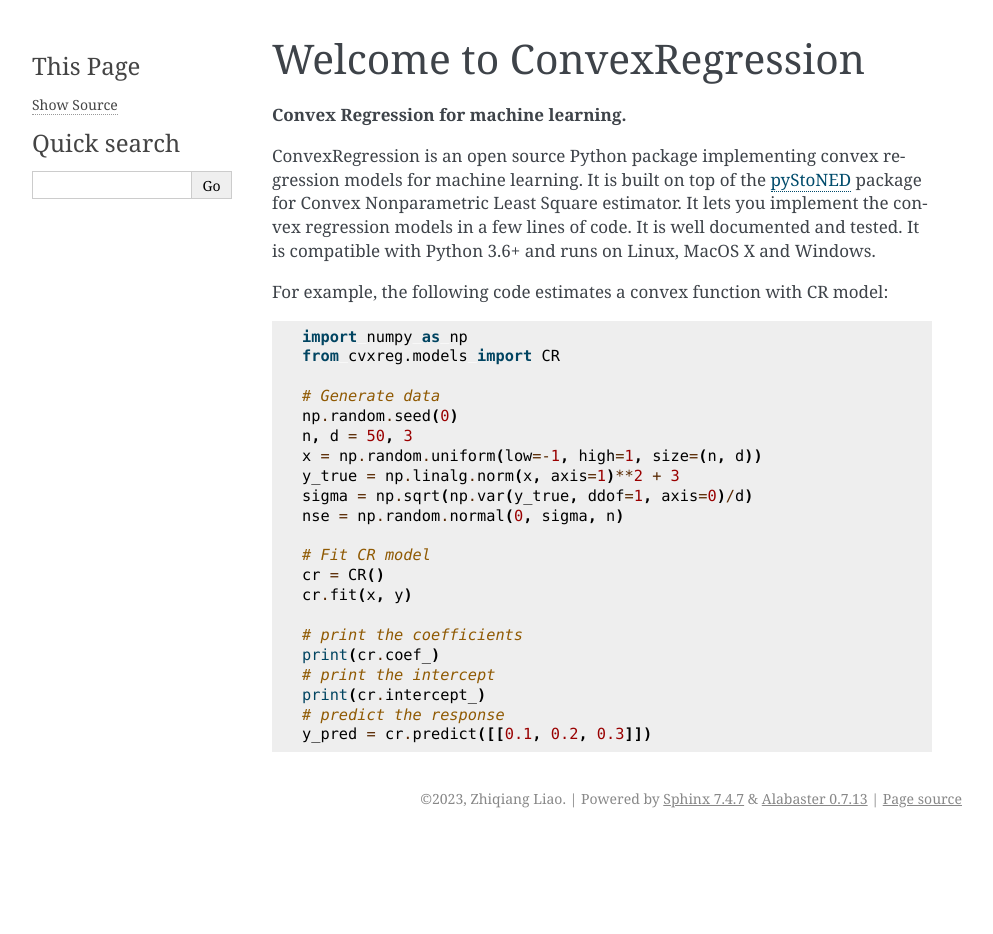
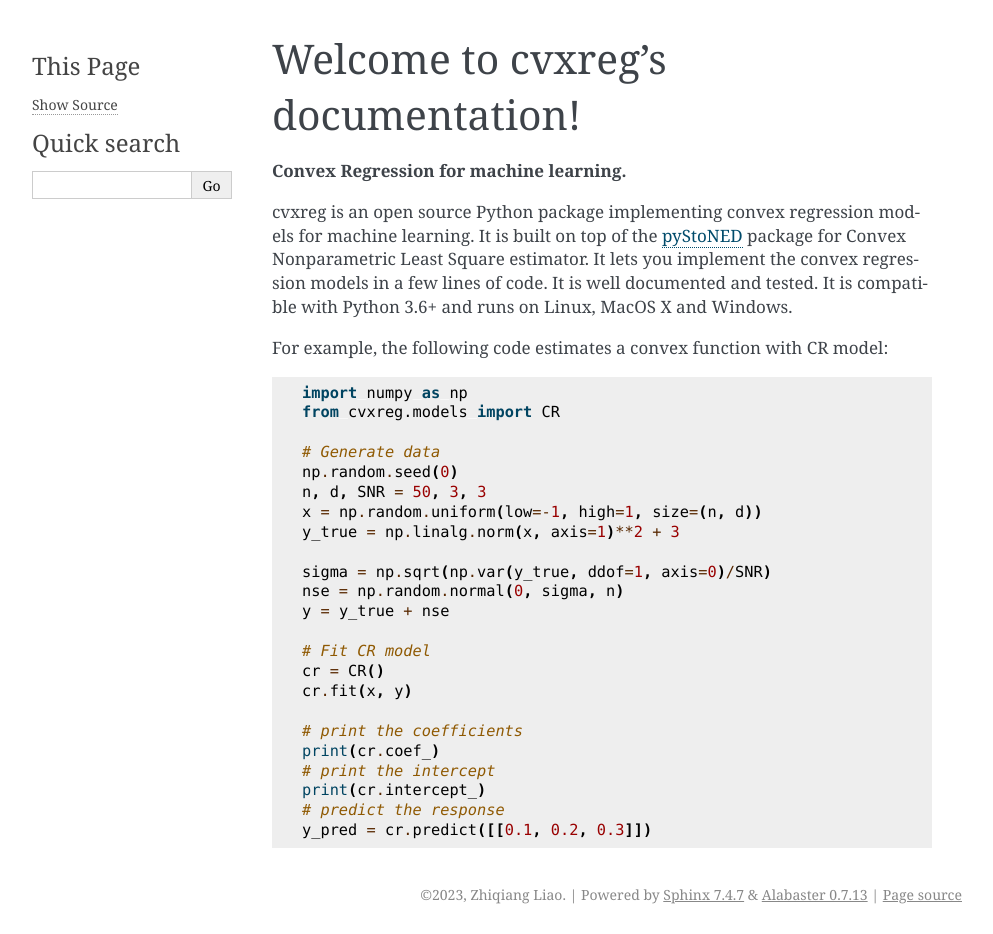
Before and after one commit to ConvexRegression/cvxreg, a Sphinx documentation site: the page built from doc/source/index.rst, in a window 1280 px wide. Shown: the whole page, without its empty margins (148-1141 px from the left). Built offline with Sphinx 7.4.7, drawn with Linux system fonts in a browser that asks for light colours; before the commit the page ends 900 px from its top, so only the background shows below that.

Commit message:
update doc

```diff
--- a/doc/source/conf.py
+++ b/doc/source/conf.py
@@ -6,7 +6,7 @@
 # -- Project information -----------------------------------------------------
 # https://www.sphinx-doc.org/en/master/usage/configuration.html#project-information
 
-project = 'ConvexRegression'
+project = 'cvxreg'
 copyright = '2023, Zhiqiang Liao'
 author = 'Zhiqiang Liao'
 release = 'v0.0.6'
--- a/doc/source/index.rst
+++ b/doc/source/index.rst
@@ -1,14 +1,14 @@
-.. ConvexRegression documentation master file, created by
+.. cvxreg documentation master file, created by
    sphinx-quickstart on Tue Jun  6 14:06:22 2023.
    You can adapt this file completely to your liking, but it should at least
    contain the root `toctree` directive.
 
-Welcome to ConvexRegression
+Welcome to cvxreg's documentation!
 ============================================
 
 **Convex Regression for machine learning.**
 
-ConvexRegression is an open source Python package implementing convex regression models for machine learning. It is built on top of the `pyStoNED <https://pypi.org/project/pystoned/>`_ package for Convex Nonparametric Least Square estimator.
+cvxreg is an open source Python package implementing convex regression models for machine learning. It is built on top of the `pyStoNED <https://pypi.org/project/pystoned/>`_ package for Convex Nonparametric Least Square estimator.
 It lets you implement the convex regression models in a few lines of code. It is well documented and tested. It is compatible with Python 3.6+ and runs on Linux, MacOS X and Windows.
 
 For example, the following code estimates a convex function with CR model:
@@ -20,11 +20,13 @@
 
    # Generate data
    np.random.seed(0)
-   n, d = 50, 3
+   n, d, SNR = 50, 3, 3
    x = np.random.uniform(low=-1, high=1, size=(n, d))
    y_true = np.linalg.norm(x, axis=1)**2 + 3
-   sigma = np.sqrt(np.var(y_true, ddof=1, axis=0)/d)
+
+   sigma = np.sqrt(np.var(y_true, ddof=1, axis=0)/SNR)
    nse = np.random.normal(0, sigma, n)
+   y = y_true + nse
 
    # Fit CR model
    cr = CR()
```
